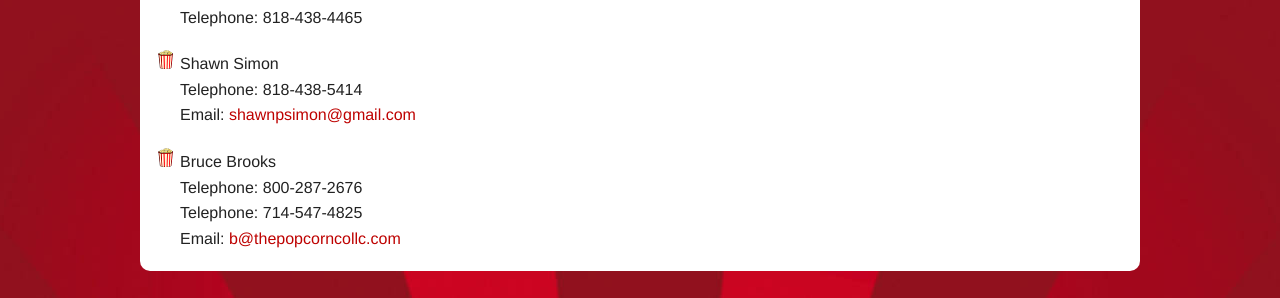
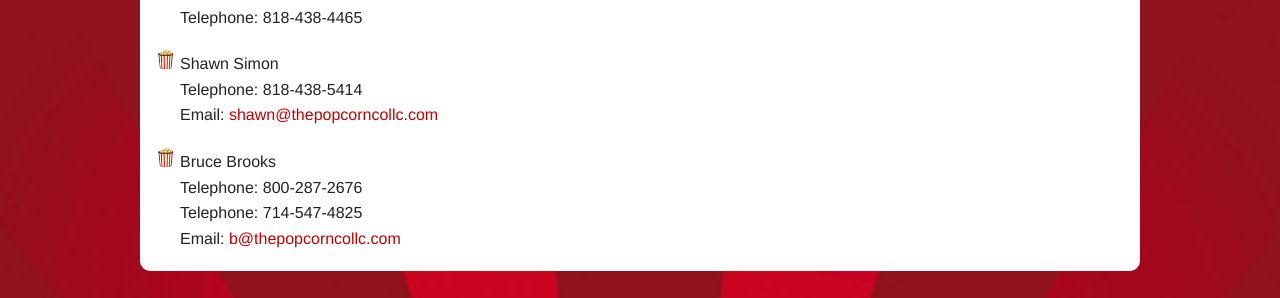
Before and after one commit to popcorncompanyllc/ishmaelsanchez.github.io, a Jekyll site: the page built from contact/index.html, in a window 1280 px wide. Shown: the part 185-483 px from the top of the page. Built offline with Jekyll 4.4.1, drawn with Linux system fonts in a browser that asks for light colours; some web fonts are replaced; Markdown is read by kramdown in place of the engine named in the settings.

Commit message:
Update email address

```diff
--- a/contact/index.html
+++ b/contact/index.html
@@ -11,7 +11,7 @@ title: Contact the Popcorn Company
       Telephone: 818-438-4465</p></li>
       <li><p>Shawn Simon <br />
       Telephone: 818-438-5414<br />
-      Email: <a href="mailto:shawnpsimon@gmail.com?subject=Popcorn Company LLC (Shawn)">shawnpsimon@gmail.com</a></p></li>
+      Email: <a href="mailto:shawn@thepopcorncollc.com?subject=Popcorn Company LLC (Shawn)">shawn@thepopcorncollc.com</a></p></li>
       <li><p>Bruce Brooks<br />
       Telephone: 800-287-2676<br />
       Telephone: 714-547-4825<br />
```
